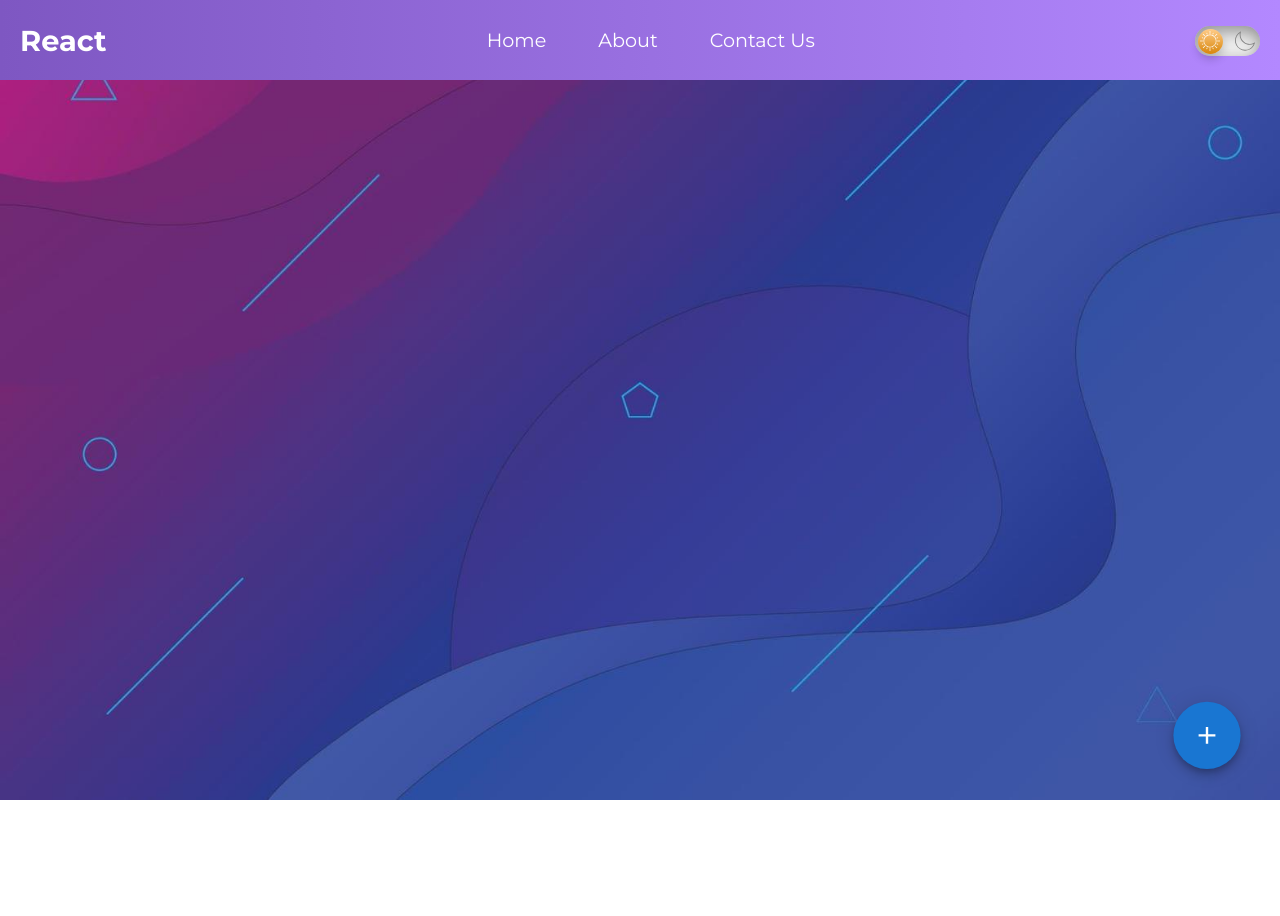
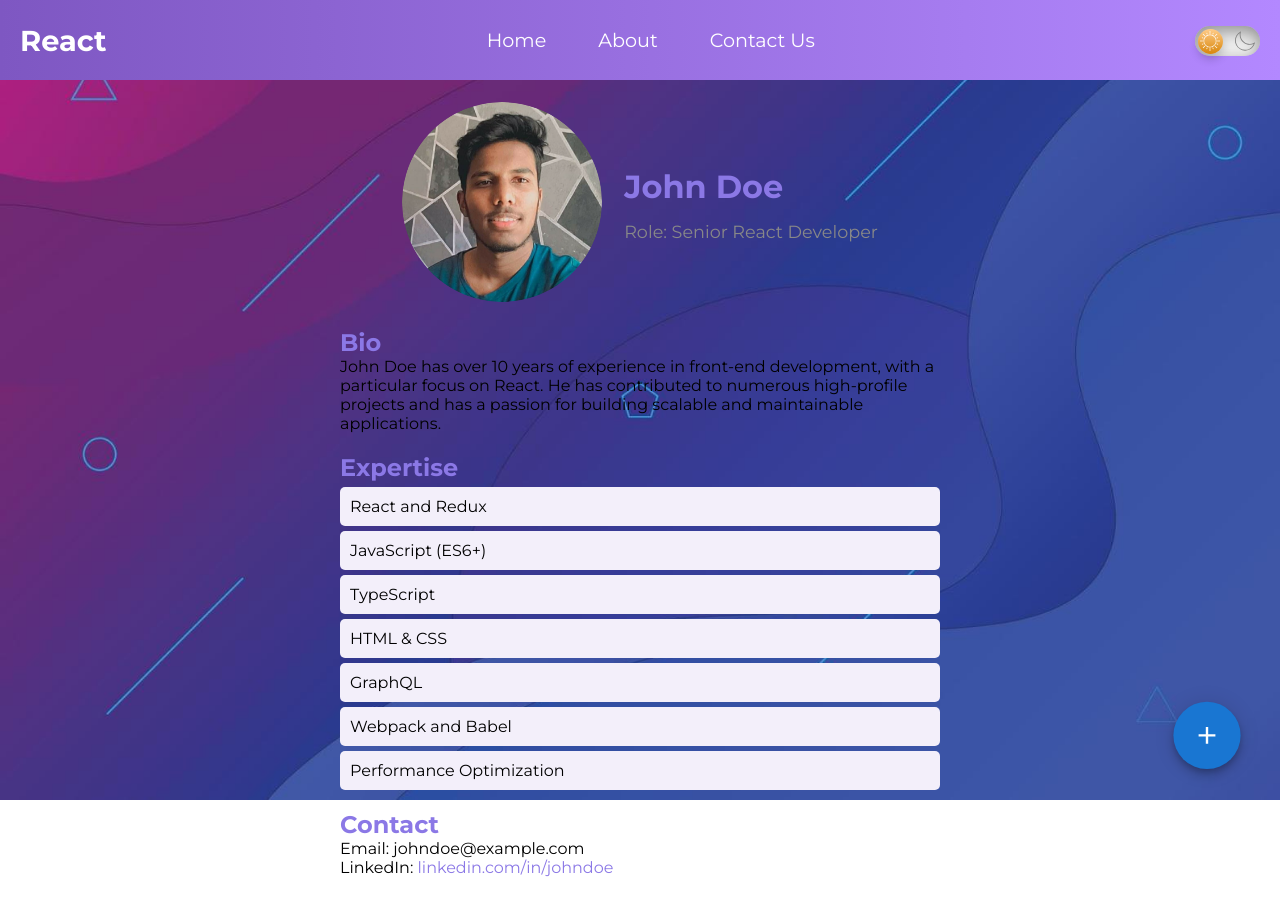
Before and after one commit to Thamindu-wijerathne/React-Web-Appilcation-RAD-1, a React (Create React App) app: page /team/Member1 in a window 1280 px wide. Before the commit the page ends 800 px from the top, so only its background shows below. Built offline with nearby package versions, Linux system fonts and the light colour scheme.

Commit message:
v 1.9
added about page css and new NAvLink to profile each user

```diff
--- a/src/App.js
+++ b/src/App.js
@@ -7,9 +7,10 @@ import Greeting from './components/Greeting/Greeting';
 import ContactForm from './components/Contact_Us/Contact_Us';
 import Home from './components/Home/Home';
 import About from './components/About/About';
-import DarkMode from './components/DarkMode/DarkMode';
 import Timer from './components/Timer/Timer';
 import SpeedDial from './components/SpeedDial/SpeedDial'
+import Member1 from './components/About/team/Member1/Member1';
+import Member2 from './components/About/team/Member2/Member2';
 
 
 function App() {
@@ -31,6 +32,9 @@ function App() {
         <Route path="/Contact_Us" exact element={<ContactForm />} />
         <Route path="/Home" exact element={<Home />} />
         <Route path="/About" exact element={<About />} />
+        <Route path="/team/Member1" element={<Member1  />} />
+        <Route path="/team/Member2" element={<Member2  />} />
+
       </Routes>
 
       <SpeedDial />
--- a/src/components/About/About.js
+++ b/src/components/About/About.js
@@ -1,4 +1,6 @@
 import React from "react";
+import {NavLink} from "react-router-dom";
+
 import './About.css';
 import image1 from './1.png';
 import image2 from './2.png';
@@ -54,11 +56,15 @@ function About() {
         <div className="Team">
           <h3>Team</h3>
         </div>
-        <div className="image">
-          <img src={image1} alt="pic 1 missing" />
-          <img src={image2} alt="pic 2 missing" />
+      </section>
+      <div className="image">
+          <NavLink to="/team/Member1" >
+            <img src={image1} alt="pic 1 missing" className="image1" />
+          </NavLink>
+          <NavLink to="/team/Member2">
+            <img src={image2} alt="pic 2 missing" className="image2"/>
+          </NavLink>
         </div>
-      </section>
     </div>
   );
 }
--- /dev/null
+++ b/src/components/About/team/Member.css
@@ -0,0 +1,67 @@
+/* Member1.css */
+
+.member-container {
+    text-align: center;
+    padding: 20px;
+    font-family: Arial, sans-serif;
+  }
+
+  .member-profile {
+    display: flex;
+    align-items: center;
+    justify-content: center;
+    margin-bottom: 20px;
+  }
+
+  .member-profile img {
+    max-width: 200px;
+    border-radius: 50%;
+    margin-right: 20px;
+  }
+
+  .member-info {
+    text-align: left;
+  }
+
+  .member-info h1 {
+    margin-bottom: 5px;
+    padding-bottom: 10px;
+    color: #8B78E6; /* Medium Purple */
+  }
+
+  .member-info p {
+    margin: 0;
+    font-size: 1.1em;
+    color: #888;
+  }
+
+  .member-bio, .member-expertise, .member-contact {
+    margin: 20px auto;
+    max-width: 600px;
+    text-align: left;
+  }
+
+  .member-bio h2, .member-expertise h2, .member-contact h2 {
+    color: #8B78E6; /* Medium Purple */
+  }
+
+  .member-expertise ul {
+    list-style-type: none;
+    padding: 0;
+  }
+
+  .member-expertise li {
+    background-color: #f3effa;
+    padding: 10px;
+    margin: 5px 0;
+    border-radius: 5px;
+  }
+
+  .member-contact a {
+    color: #8B78E6; /* Medium Purple */
+    text-decoration: none;
+  }
+
+  .member-contact a:hover {
+    text-decoration: underline;
+  }
--- /dev/null
+++ b/src/components/About/team/Member1/Member1.js
@@ -0,0 +1,50 @@
+import React from 'react';
+import '../Member.css'
+import member1Photo from './Member1Pic.png'; // Make sure you have an image file for the member
+
+function Member1() {
+  return (
+    <div className="member-container">
+      <table className="member-profile">
+        <tbody>
+          <tr>
+            <td>
+              <img src={member1Photo} alt="John Doe" className="member-photo" />
+            </td>
+            <td className="member-info">
+              <h1>John Doe</h1>
+              <p>Role: Senior React Developer</p>
+            </td>
+          </tr>
+        </tbody>
+      </table>
+
+      <section className="member-bio">
+        <h2>Bio</h2>
+        <p>
+          John Doe has over 10 years of experience in front-end development, with a particular focus on React.
+          He has contributed to numerous high-profile projects and has a passion for building scalable and maintainable applications.
+        </p>
+      </section>
+      <section className="member-expertise">
+        <h2>Expertise</h2>
+        <ul>
+          <li>React and Redux</li>
+          <li>JavaScript (ES6+)</li>
+          <li>TypeScript</li>
+          <li>HTML & CSS</li>
+          <li>GraphQL</li>
+          <li>Webpack and Babel</li>
+          <li>Performance Optimization</li>
+        </ul>
+      </section>
+      <section className="member-contact">
+        <h2>Contact</h2>
+        <p>Email: johndoe@example.com</p>
+        <p>LinkedIn: <a href="https://linkedin.com/in/johndoe" target="_blank" rel="noopener noreferrer">linkedin.com/in/johndoe</a></p>
+      </section>
+    </div>
+  );
+}
+
+export default Member1;
--- /dev/null
+++ b/src/components/About/team/Member2/Member2.js
@@ -0,0 +1,52 @@
+import React from 'react';
+import '../Member.css';
+import member2Photo from './Member2Pic.png'; // Make sure you have an image file for the member
+
+function Member2() {
+  return (
+    <div className="member-container">
+      <table className="member-profile">
+        <tbody>
+          <tr>
+            <td>
+              <img src={member2Photo} alt="John Doe" className="member-photo" />
+            </td>
+            <td className="member-info">
+              <h1>John Doe</h1>
+              <p>Role: Senior React Developer</p>
+            </td>
+          </tr>
+        </tbody>
+      </table>
+
+      <section className="member-bio">
+        <h2>Bio</h2>
+        <p>
+          John Doe has over 10 years of experience in front-end development, with a particular focus on React.
+          He has contributed to numerous high-profile projects and has a passion for building scalable and maintainable applications.
+        </p>
+      </section>
+
+      <section className="member-expertise">
+        <h2>Expertise</h2>
+        <ul>
+          <li>React and Redux</li>
+          <li>JavaScript (ES6+)</li>
+          <li>TypeScript</li>
+          <li>HTML & CSS</li>
+          <li>GraphQL</li>
+          <li>Webpack and Babel</li>
+          <li>Performance Optimization</li>
+        </ul>
+      </section>
+
+      <section className="member-contact">
+        <h2>Contact</h2>
+        <p>Email: johndoe@example.com</p>
+        <p>LinkedIn: <a href="https://linkedin.com/in/johndoe" target="_blank" rel="noopener noreferrer">linkedin.com/in/johndoe</a></p>
+      </section>
+    </div>
+  );
+}
+
+export default Member2;
--- a/src/components/Home/Home.css
+++ b/src/components/Home/Home.css
@@ -76,7 +76,7 @@
   margin: 10px auto 10px auto;
 }
 
-.home .call-to-action button:hover {
+.home button:hover {
   background-color: #D94978; /* Darken on hover */
 }
 
@@ -107,8 +107,7 @@
 }
 
 .call-to-action {
-  margin-right: 5%;
-  text-align: right;
+  text-align: center;
   animation: slideInFromLeft 0.5s ease-out forwards;
 
 }
@@ -122,7 +121,19 @@
   animation: fade-in-rotate 4s ease-in-out forwards, rotate 6s linear infinite; /* Apply fade-in and rotation animations */
 }
 
-.codePic, .learnStudent, .firstPic .movPic {
+.firstPic {
+  margin-top: 40px; /* Fixed width */
+  overflow: hidden; /* Hide overflowing content */
+  max-width: 100%; /* Ensures the image scales down as viewport decreases */
+  height: auto;
+  margin-right: 5%;
+  max-width: 100%;
+  object-fit: cover;
+  width: 100%;
+
+}
+
+.codePic, .learnStudent, .firstPic {
   margin-top: 20px; /* Fixed width */
   overflow: hidden; /* Hide overflowing content */
   max-width: 100%; /* Ensures the image scales down as viewport decreases */
@@ -132,6 +143,17 @@
   object-fit: cover;
   width: 100%;
  /* Ensures the image scales down as viewport decreases */
+}
+
+.movPic {
+  margin-top: 20px; /* Fixed width */
+  overflow: hidden; /* Hide overflowing content */
+  max-width: 100%; /* Ensures the image scales down as viewport decreases */
+  height: auto;
+  margin-right: 5%;
+  max-width: 100%;
+  object-fit: cover;
+  width: 100%;
 }
 
 @keyframes slideInFromLeft {
--- a/src/components/Home/Home.js
+++ b/src/components/Home/Home.js
@@ -61,11 +61,12 @@ const Home = () => {
                     <li>High demand in the job market</li>
                 </ul>
             </section>
+            <img src={movPic} alt="4th pic" className='movPic'></img>
+
             <section className="call-to-action">
                 <h2>Start Learning React Today</h2>
                 <p>Explore our courses and tutorials to get started.</p>
             </section>
-            <img src={movPic} alt="4th pic" className='movPic'></img>
             <section className='button'>
                 <button onClick={toggleTheme}>Sign up</button>
             </section>
--- a/src/components/Navbar/Navbar.css
+++ b/src/components/Navbar/Navbar.css
@@ -261,9 +261,11 @@
         position: absolute;
         top: 0;
         right: 0;
+        bottom: 70px;
         transform: translate(-100%, 60%);
         font-size: 1.8rem;
         cursor: pointer;
+        margin-bottom: 30px;
     }
 
     .fa-times {
--- a/src/components/SpeedDial/SpeedDial.js
+++ b/src/components/SpeedDial/SpeedDial.js
@@ -10,9 +10,9 @@ import InstagramIcon from '@mui/icons-material/Instagram';
 import './SpeedDial.css'
 
 const actions = [
-  { icon: <a href='https://www.instagram.com/_.thamiya._/'><InstagramIcon sx={{marginTop:'8px'}} /></a>, name: 'Facebook' },
-  { icon: <a href='https://www.facebook.com/thamindu.wijerathne/'><FacebookIcon sx={{marginTop:'8px'}} /></a>, name: 'Instagram' },
-  { icon: <a href='https://www.linkedin.com/in/thamindu-wijerathne-a2a6a12a9/'><LinkedInIcon sx={{marginTop:'8px'}} /></a>, name: 'Twitter' },
+  { icon: <a href='https://www.instagram.com/_.thamiya._/'><InstagramIcon sx={{marginTop:'8px'}} /></a>, name: 'Instagram' },
+  { icon: <a href='https://www.facebook.com/thamindu.wijerathne/'><FacebookIcon sx={{marginTop:'8px'}} /></a>, name: 'Facebook' },
+  { icon: <a href='https://www.linkedin.com/in/thamindu-wijerathne-a2a6a12a9/'><LinkedInIcon sx={{marginTop:'8px'}} /></a>, name: 'LinkedIn' },
 ];
 
 export default function ControlledOpenSpeedDial() {
```
Also changed, not shown: src/components/About/About.css (+87 -3 lines), src/components/About/team/Member1/Member1Pic.png (added), src/components/About/team/Member2/Member2Pic.png (added).
